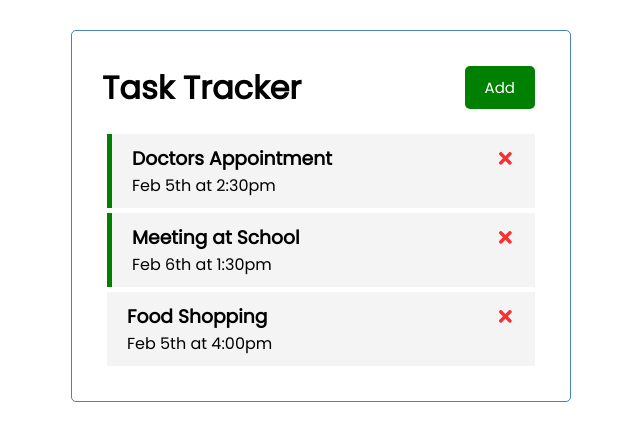
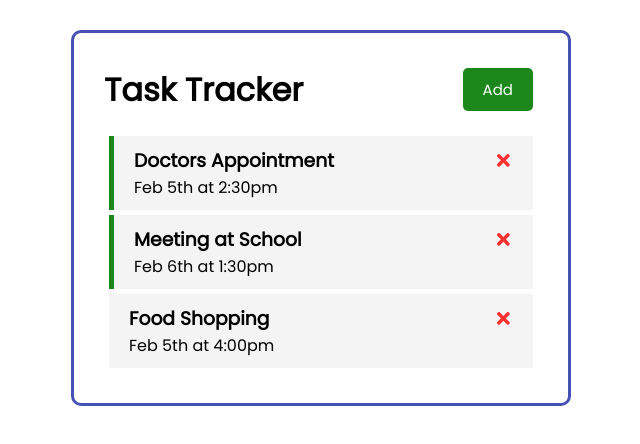
Before and after one commit to brunonasc74/task-tracker, a React (Create React App) app: page / in a window 1280 px wide. Shown: the top 444 px of the page, without its empty margins (319-959 px from the left). Built offline with nearby package versions, Linux system fonts and the light colour scheme; data requests are answered from the project's data file.

Commit message:
style updated

```diff
--- a/src/components/Header.js
+++ b/src/components/Header.js
@@ -6,7 +6,7 @@ const Header = ({ title, onAdd, showAdd }) => {
 		<header className='header'>
 			<h1>{title}</h1>
 			<Button
-				color={showAdd ? '#fa3030' : 'green'}
+				color={showAdd ? '#fa3030' : '#1c881c'}
 				text={showAdd ? 'Close' : 'Add'}
 				onClick={onAdd}
 			/>
--- a/src/index.css
+++ b/src/index.css
@@ -15,9 +15,9 @@ body {
 	margin: 30px auto;
 	overflow: auto;
 	min-height: 300px;
-	border: 1px solid steelblue;
+	border: 3px solid #4651b4;
 	padding: 30px;
-	border-radius: 5px;
+	border-radius: 10px;
 }
 
 .header {
@@ -62,7 +62,7 @@ body {
 }
 
 .task.reminder {
-	border-left: 5px solid green;
+	border-left: 5px solid #1c881c;
 }
 
 .task h3 {
@@ -105,8 +105,3 @@ body {
 	flex: 2;
 	height: 20px;
 }
-
-footer {
-	margin-top: 30px;
-	text-align: center;
-}
```
